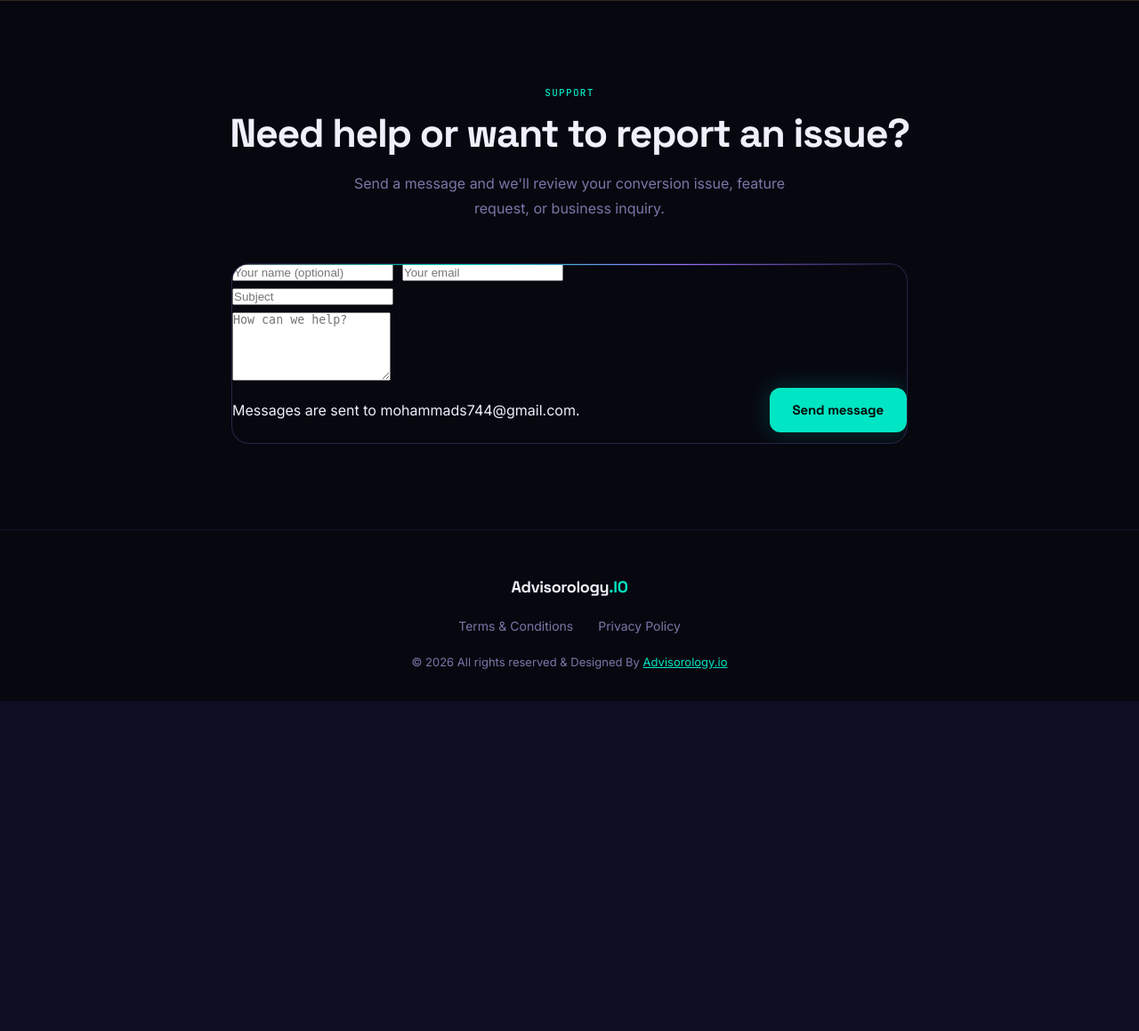
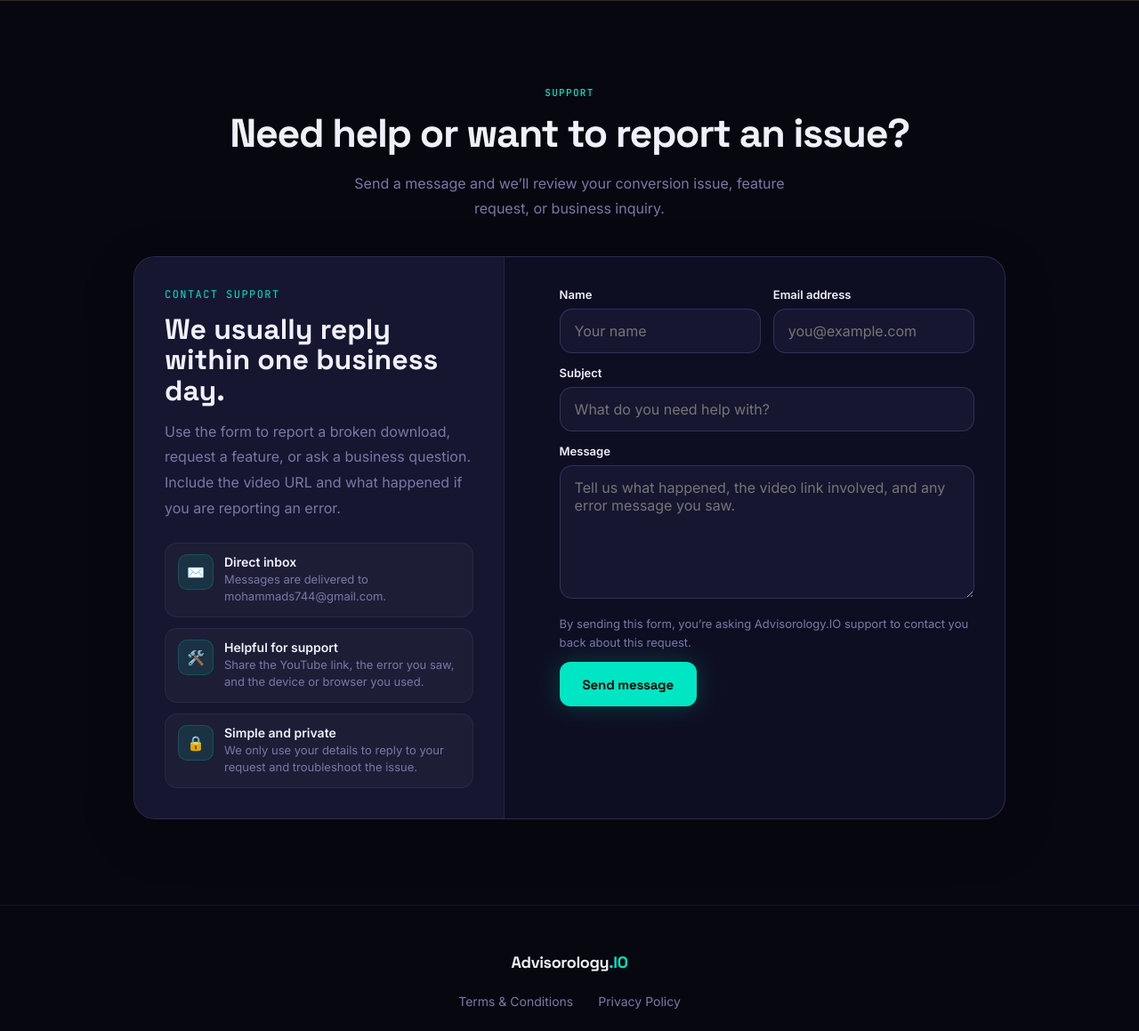
Before and after one commit to mohammadsharjil/advisorology-io-yt-mp3-downloader-railway, a Flask app: page / in a window 1280 px wide. Shown: the part 3536-4695 px from the top of the page at 89% size. Before the commit the page ends 4324 px from the top, so only its background shows below. Run offline with Flask 3, Linux system fonts and the light colour scheme.

Commit message:
Fix V11 contact form UI and add theme toggle polish

```diff
--- a/app.py
+++ b/app.py
@@ -222,13 +222,13 @@ def contact():
     if not email or not message:
         return jsonify({"error": "Email and message are required."}), 400
 
-    host = os.getenv("SMTP_HOST")
-    user = os.getenv("SMTP_USER")
-    pwd = os.getenv("SMTP_PASS")
-    port = int(os.getenv("SMTP_PORT", "587"))
+    host = SMTP_HOST or os.getenv("SMTP_HOST")
+    user = SMTP_USERNAME or os.getenv("SMTP_USER") or os.getenv("SMTP_USERNAME")
+    pwd = SMTP_PASSWORD or os.getenv("SMTP_PASS") or os.getenv("SMTP_PASSWORD")
+    port = SMTP_PORT
 
     if not all([host, user, pwd]):
-        return jsonify({"error": "Contact form is not configured yet."}), 500
+        return jsonify({"error": "Contact form is not configured yet. Please add SMTP_HOST, SMTP_PORT, SMTP_USERNAME, and SMTP_PASSWORD in Railway."}), 500
 
     msg = EmailMessage()
     msg["Subject"] = f"Advisorology contact: {subject}"
@@ -242,7 +242,10 @@ def contact():
 
     try:
         with smtplib.SMTP(host, port, timeout=20) as s:
-            s.starttls()
+            s.ehlo()
+            if port in (587, 2525):
+                s.starttls()
+                s.ehlo()
             s.login(user, pwd)
             s.send_message(msg)
     except Exception as exc:
--- a/templates/index.html
+++ b/templates/index.html
@@ -870,7 +870,68 @@ body.light{--bg:#f6f8fc;--surface:#ffffff;--surface2:#f3f5fb;--surface3:#e8ecf7;
 
 <!-- ══════════════════════════ FOOTER ════════════════════════════════════════ -->
 
-<section class="sect" id="contact"><div class="wrap"><div class="faq-head"><p class="sect-label">Support</p><h2 class="sect-h2">Need help or want to report an issue?</h2><p class="sect-sub">Send a message and we'll review your conversion issue, feature request, or business inquiry.</p></div><div class="conv-card" style="max-width:760px;margin:0 auto"><form id="contactForm" class="contact-form"><div class="conv-input-row" style="grid-template-columns:1fr 1fr"><input id="contactName" class="cv-input" placeholder="Your name (optional)"/><input id="contactEmail" class="cv-input" placeholder="Your email"/></div><div class="conv-input-row"><input id="contactSubject" class="cv-input" placeholder="Subject"/></div><div class="conv-input-row"><textarea id="contactMessage" class="cv-input" rows="5" placeholder="How can we help?"></textarea></div><div style="display:flex;justify-content:space-between;align-items:center;gap:12px;flex-wrap:wrap"><p class="micro-note">Messages are sent to mohammads744@gmail.com.</p><button class="cta-btn" type="submit">Send message</button></div><p id="contactStatus" class="micro-note" style="margin-top:12px"></p></form></div></div></section>
+<section class="sect" id="contact" aria-labelledby="contact-heading">
+  <div class="wrap">
+    <div class="hiw-head reveal" style="margin-bottom:40px">
+      <p class="sect-label">Support</p>
+      <h2 class="sect-h2" id="contact-heading">Need help or want to report an issue?</h2>
+      <p class="sect-sub" style="margin:0 auto">Send a message and we’ll review your conversion issue, feature request, or business inquiry.</p>
+    </div>
+
+    <div class="contact-wrap reveal">
+      <div class="contact-card">
+        <aside class="contact-side" aria-label="Contact details">
+          <p class="contact-kicker">Contact support</p>
+          <h3 class="contact-title">We usually reply within one business day.</h3>
+          <p class="contact-copy">Use the form to report a broken download, request a feature, or ask a business question. Include the video URL and what happened if you are reporting an error.</p>
+
+          <div class="contact-points">
+            <div class="contact-point">
+              <div class="trust-icon" aria-hidden="true">✉️</div>
+              <div><div class="trust-title">Direct inbox</div><div class="trust-desc">Messages are delivered to mohammads744@gmail.com.</div></div>
+            </div>
+            <div class="contact-point">
+              <div class="trust-icon" aria-hidden="true">🛠️</div>
+              <div><div class="trust-title">Helpful for support</div><div class="trust-desc">Share the YouTube link, the error you saw, and the device or browser you used.</div></div>
+            </div>
+            <div class="contact-point">
+              <div class="trust-icon" aria-hidden="true">🔒</div>
+              <div><div class="trust-title">Simple and private</div><div class="trust-desc">We only use your details to reply to your request and troubleshoot the issue.</div></div>
+            </div>
+          </div>
+        </aside>
+
+        <div class="contact-form-wrap">
+          <form id="contactForm" novalidate>
+            <div class="contact-grid">
+              <div class="field">
+                <label for="contactName">Name</label>
+                <input id="contactName" type="text" placeholder="Your name">
+              </div>
+              <div class="field">
+                <label for="contactEmail">Email address</label>
+                <input id="contactEmail" type="email" placeholder="you@example.com" required>
+              </div>
+            </div>
+            <div class="field" style="margin-top:14px">
+              <label for="contactSubject">Subject</label>
+              <input id="contactSubject" type="text" placeholder="What do you need help with?">
+            </div>
+            <div class="field" style="margin-top:14px">
+              <label for="contactMessage">Message</label>
+              <textarea id="contactMessage" placeholder="Tell us what happened, the video link involved, and any error message you saw." required></textarea>
+            </div>
+            <div class="contact-meta" style="margin-top:18px">
+              <p class="contact-note">By sending this form, you’re asking Advisorology.IO support to contact you back about this request.</p>
+              <button id="contactSubmit" class="cta-btn" type="submit">Send message</button>
+            </div>
+            <div id="contactStatus" class="contact-status" aria-live="polite" style="margin-top:14px"></div>
+          </form>
+        </div>
+      </div>
+    </div>
+  </div>
+</section>
 
 <footer class="footer" aria-label="Site footer">
   <div class="wrap footer-inner">
```
